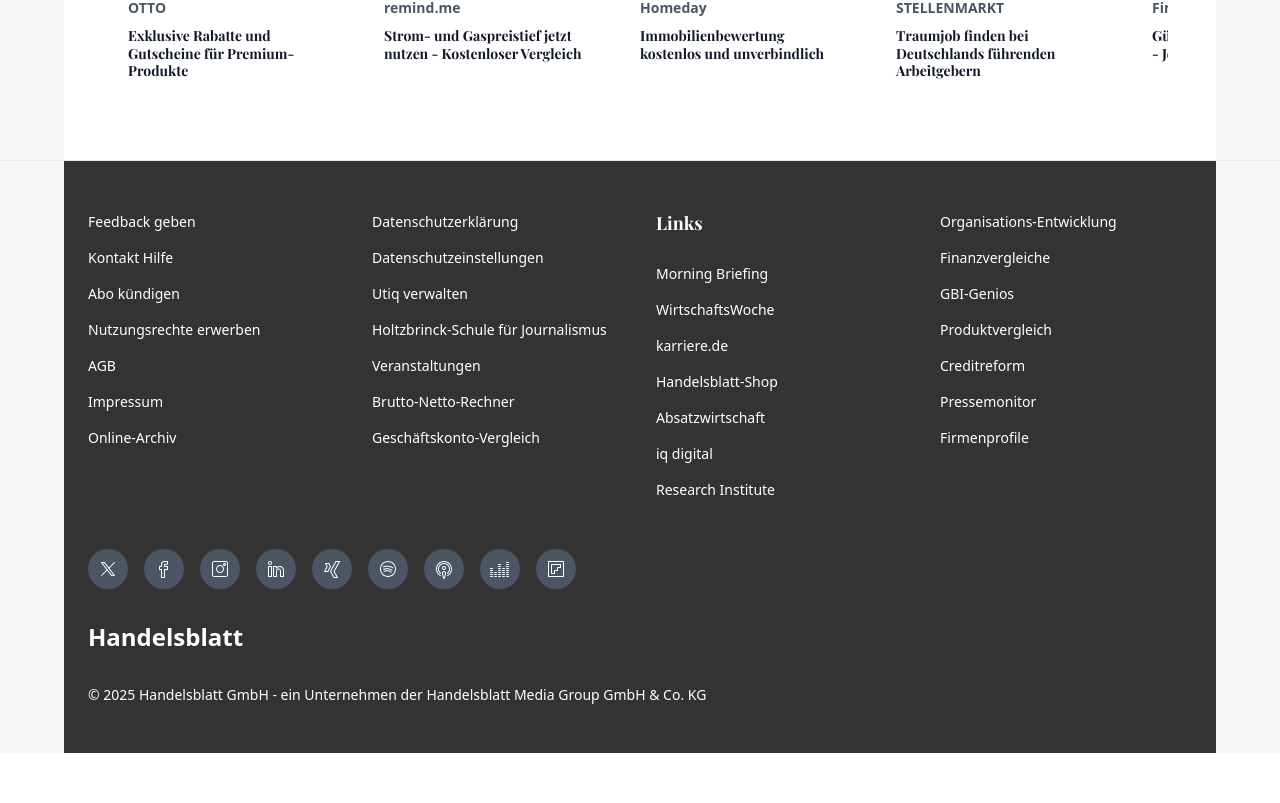
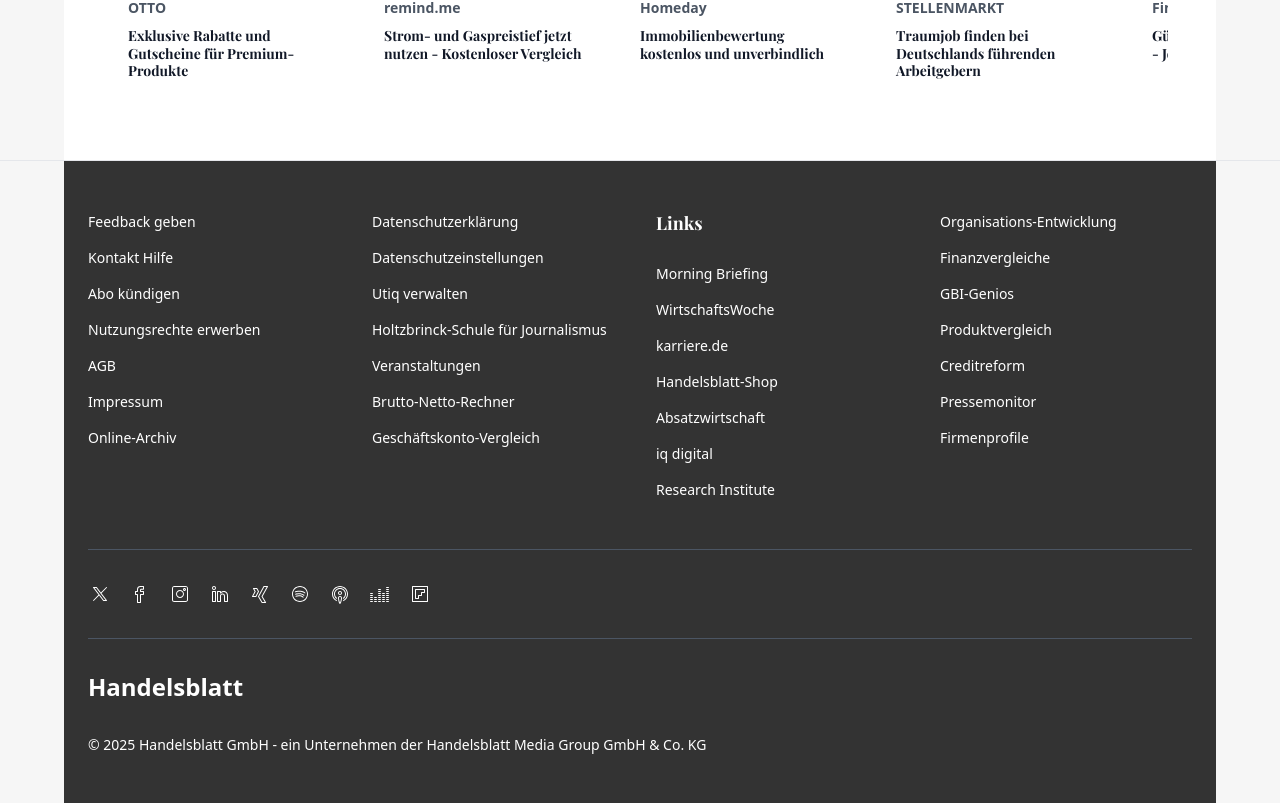
Before and after one commit to dvvvvv411/handelsblatt-sticky-header-kit, a React (Vite) app: page / in a window 1280 px wide. Shown: the part 4427-5230 px from the top of the page. Before the commit the page ends 5180 px from the top, so only its background shows below. Built offline with nearby package versions, Linux system fonts and the light colour scheme.

Commit message:
Remove social media icon backgrounds and add dividers
Remove the gray backgrounds from the social media icons in the footer and add horizontal dividers above and below the social media icons.

```diff
--- a/src/components/HandelsblattFooter.tsx
+++ b/src/components/HandelsblattFooter.tsx
@@ -1,5 +1,6 @@
 
 import React from 'react';
+import { Separator } from './ui/separator';
 
 const HandelsblattFooter = () => {
   const column1Links = [
@@ -94,7 +95,7 @@ const HandelsblattFooter = () => {
       icon: (
         <svg xmlns="http://www.w3.org/2000/svg" width="24" height="24" viewBox="0 0 24 24">
           <path fill="currentColor" fillRule="evenodd" d="M12 5C8.13401 5 5 8.13401 5 12C5 15.866 8.13401 19 12 19C15.866 19 19 15.866 19 12C19 8.13401 15.866 5 12 5ZM4 12C4 7.58172 7.58172 4 12 4C16.4183 4 20 7.58172 20 12C20 16.4183 16.4183 20 12 20C7.58172 20 4 16.4183 4 12Z" clipRule="evenodd" />
-          <path fill="currentColor" fillRule="evenodd" d="M16.622 11.304C13.23 9.274 9.092 9.831 7.46 10.367 7.198 10.454 6.915 10.311 6.829 10.049 6.743 9.786 6.886 9.504 7.148 9.417 8.93 8.832 13.4 8.211 17.136 10.446 17.373 10.588 17.45 10.895 17.308 11.132 17.166 11.369 16.859 11.446 16.622 11.304ZM11.222 14.331C9.964 14.288 8.8 14.525 8.13 14.752 7.868 14.84 7.584 14.699 7.496 14.438 7.408 14.176 7.548 13.892 7.81 13.804 8.584 13.543 9.868 13.284 11.256 13.332 12.644 13.381 14.189 13.739 15.424 14.771 15.636 14.948 15.664 15.264 15.487 15.476 15.31 15.687 14.994 15.716 14.782 15.538 13.778 14.699 12.48 14.375 11.222 14.331ZM11.288 12.157C9.849 12.108 8.578 12.399 7.868 12.672 7.61 12.771 7.321 12.642 7.222 12.384 7.123 12.126 7.252 11.837 7.509 11.738 8.34 11.419 9.744 11.104 11.322 11.157 12.905 11.211 14.695 11.637 16.254 12.839 16.473 13.008 16.514 13.322 16.345 13.541 16.176 13.759 15.862 13.8 15.644 13.631 14.293 12.59 12.723 12.205 11.288 12.157Z" clipRule="evenodd" />
+          <path fill="currentColor" fillRule="evenodd" d="M16.622 11.304C13.23 9.274 9.092 9.831 7.46 10.367C7.198 10.454 6.915 10.311 6.829 10.049C6.743 9.786 6.886 9.504 7.148 9.417C8.93 8.832 13.4 8.211 17.136 10.446C17.373 10.588 17.45 10.895 17.308 11.132C17.166 11.369 16.859 11.446 16.622 11.304ZM11.222 14.331C9.964 14.288 8.8 14.525 8.13 14.752C7.868 14.84 7.584 14.699 7.496 14.438C7.408 14.176 7.548 13.892 7.81 13.804C8.584 13.543 9.868 13.284 11.256 13.332C12.644 13.381 14.189 13.739 15.424 14.771C15.636 14.948 15.664 15.264 15.487 15.476C15.31 15.687 14.994 15.716 14.782 15.538C13.778 14.699 12.48 14.375 11.222 14.331ZM11.288 12.157C9.849 12.108 8.578 12.399 7.868 12.672C7.61 12.771 7.321 12.642 7.222 12.384C7.123 12.126 7.252 11.837 7.509 11.738C8.34 11.419 9.744 11.104 11.322 11.157C12.905 11.211 14.695 11.637 16.254 12.839C16.473 13.008 16.514 13.322 16.345 13.541C16.176 13.759 15.862 13.8 15.644 13.631C14.293 12.59 12.723 12.205 11.288 12.157Z" clipRule="evenodd" />
         </svg>
       )
     },
@@ -202,6 +203,7 @@ const HandelsblattFooter = () => {
         </div>
 
         {/* Social Media */}
+        <Separator className="mb-8 bg-gray-600" />
         <div className="mb-8">
           <div className="flex flex-wrap gap-4">
             {socialLinks.map((social, index) => (
@@ -211,15 +213,14 @@ const HandelsblattFooter = () => {
                 title={social.title}
                 target="_blank"
                 rel="noopener noreferrer"
-                className="w-10 h-10 flex items-center justify-center bg-gray-600 hover:bg-gray-500 rounded-full transition-colors"
+                className="text-white hover:text-gray-300 transition-colors"
               >
-                <div className="text-white">
-                  {social.icon}
-                </div>
+                {social.icon}
               </a>
             ))}
           </div>
         </div>
+        <Separator className="mb-8 bg-gray-600" />
 
         {/* Logo */}
         <div className="mb-8">
```
